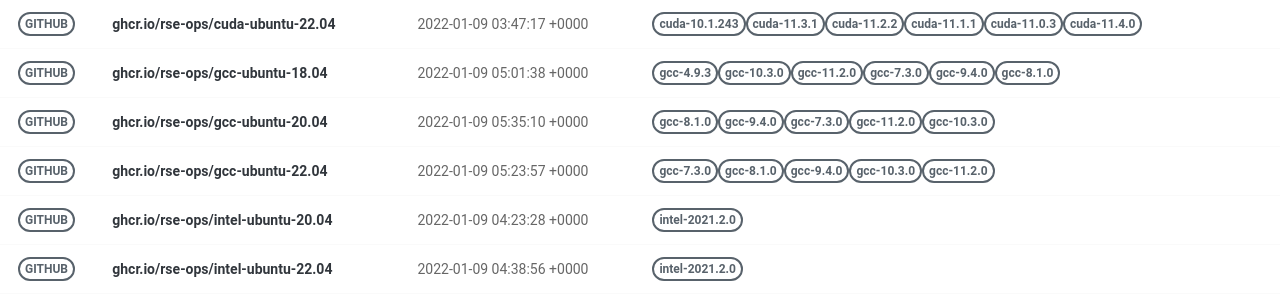
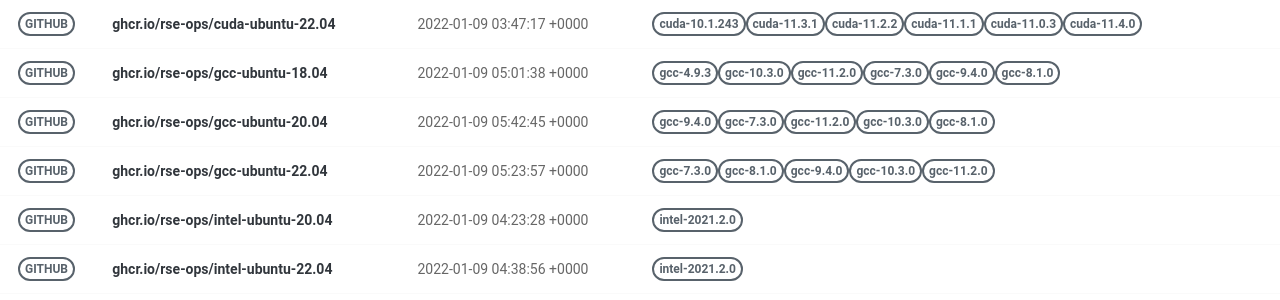
Before and after one commit to rse-ops/docker-images, a Jekyll site: the page built from pages/index.md, in a window 1280 px wide. Shown: the part 326-626 px from the top of the page. Built offline with Jekyll 4.4.1, drawn with Linux system fonts in a browser that asks for light colours; nearby versions of some CDN libraries.

Commit message:
Automated push to update library 2022-01-09

```diff
--- a/_library/ghcr.io-rse-ops-gcc-ubuntu-20.04.md
+++ b/_library/ghcr.io-rse-ops-gcc-ubuntu-20.04.md
@@ -1,14 +1,11 @@
 ---
 layout: container
 name: ghcr.io/rse-ops/gcc-ubuntu-20.04
-updated_at: 2022-01-09 05:35:10.224788
+updated_at: 2022-01-09 05:42:45.522734
 
 
 container_url: https://github.com/orgs/rse-ops/packages/container/package/gcc-ubuntu-20.04
 versions:
- - tag: gcc-8.1.0
-   dockerfile: https://github.com/rse-ops/docker-images/blob/main/ubuntu/gcc/Dockerfile
-   manifest: https://crane.ggcr.dev/manifest/ghcr.io/rse-ops/gcc-ubuntu-20.04:gcc-8.1.0
  - tag: gcc-9.4.0
    dockerfile: https://github.com/rse-ops/docker-images/blob/main/ubuntu/gcc/Dockerfile
    manifest: https://crane.ggcr.dev/manifest/ghcr.io/rse-ops/gcc-ubuntu-20.04:gcc-9.4.0
```
Also changed, not shown: other parts of _library/ghcr.io-rse-ops-gcc-ubuntu-20.04.md (+3 -0 lines).
